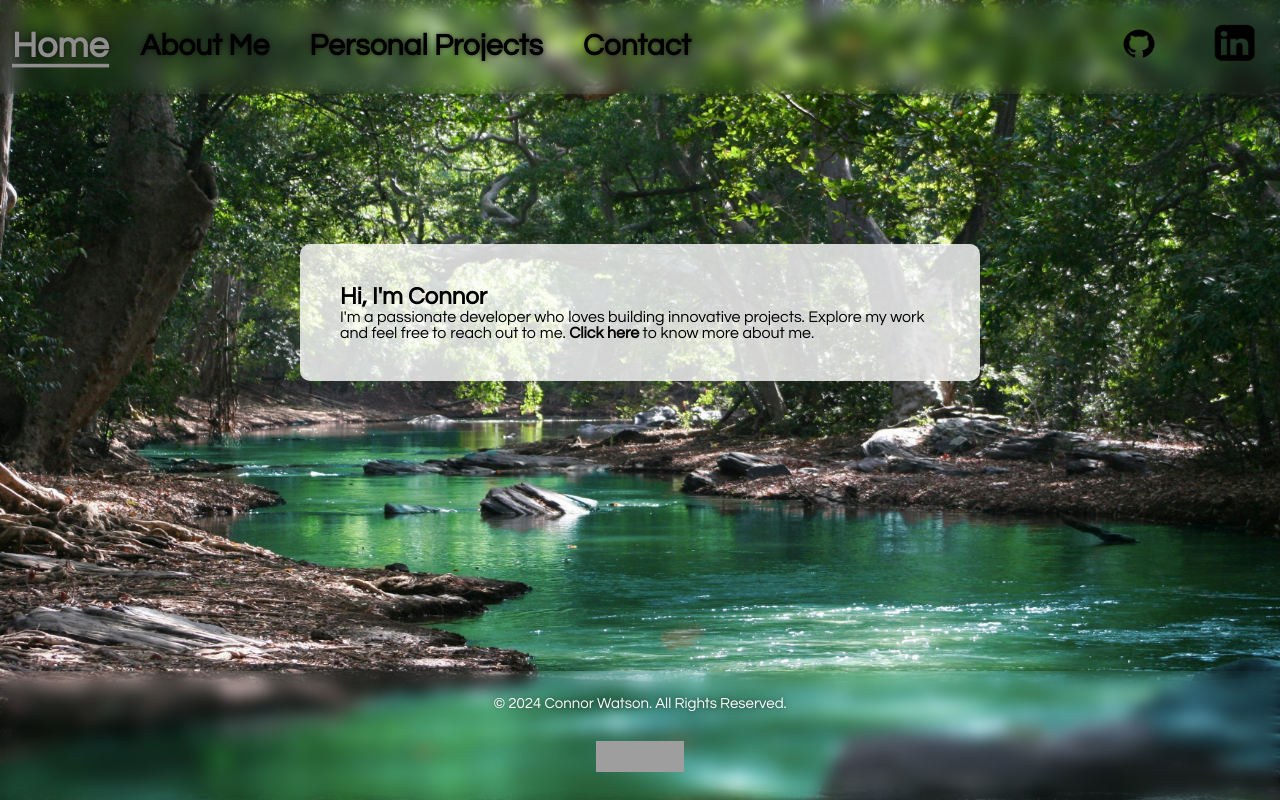
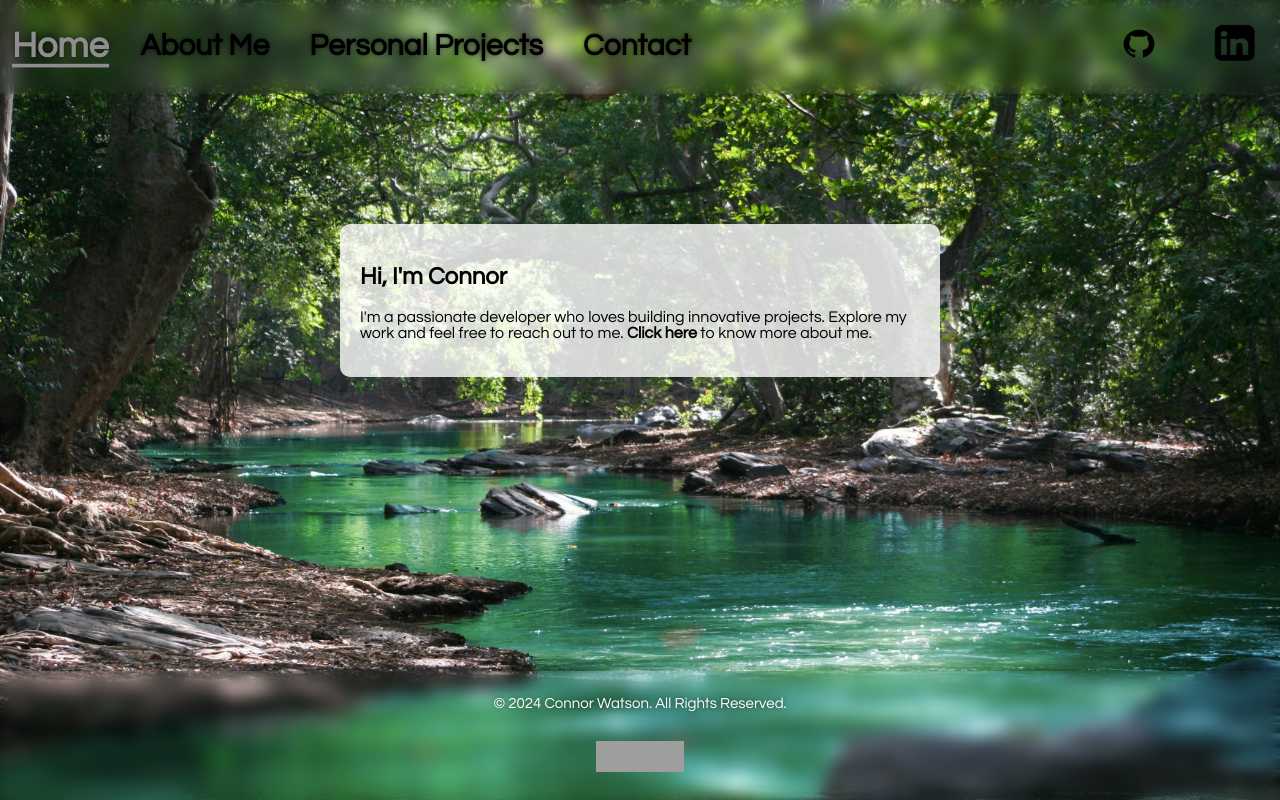
Before and after one commit to CJWatson14/Personal-Page, a plain HTML site: page index.html in a window 1280 px wide. Drawn offline with Linux system fonts and the light colour scheme; grey boxes are pictures that could not be loaded.

Commit message:
removed div classes and cleaned up css

```diff
--- a/index.html
+++ b/index.html
@@ -32,7 +32,6 @@
     <!-- Centre Box -->
     <a href="about_me.html" title="About Me Page" class="home_article">
         <article>
-            <div class="content-container-home">
                 <div class="article-text-home">
                     <h1>Hi, I'm Connor</h1>
                     <p>I'm a passionate developer who loves building innovative projects.
@@ -40,7 +39,6 @@
                         <strong>Click here</strong> to know more about me.
                     </p>
                 </div>
-            </div>
         </article>
     </a>
 
@@ -49,7 +47,7 @@
 <footer>
     <p>© 2024 Connor Watson. All Rights Reserved.</p>
      <p>
-      <a href="http://jigsaw.w3.org/css-validator/check/referer">
+      <a href="https://jigsaw.w3.org/css-validator/validator#css">
             <img style="border:0;width:88px;height:31px"
                 src="http://jigsaw.w3.org/css-validator/images/vcss-blue"
                 alt="Valid CSS!">
--- a/style.css
+++ b/style.css
@@ -28,7 +28,8 @@ body{
 /*Footer Style*/
 
 
-footer {display: flex;
+footer {
+    display: flex;
     flex-direction: column;
     font-family: "Century Gothic", CenturyGothic, Geneva, AppleGothic, sans-serif;
     width: 100%;
@@ -182,40 +183,22 @@ article .article-text {
 
 
 /*home article*/
-.content-container-home{
-    display: flex;
-    flex-direction: column;
-    align-items: center;
-    justify-content: center;
-    width: 100%;
-    padding: 20px;
-    height: auto
-
-}
 
 .home_article{
     display: flex;
-    flex-direction: column;
-    justify-content: flex-start;
+    flex-direction: flex-start;
+    justify-content: center;
     text-decoration: none;
     border-radius: 10px;
-    max-width: 800px;
+    max-width: 600px;
     width: fit-content;
-    padding: 20px;
+    padding-top: 100px;
     box-sizing: border-box;
     transition: 0.3s ease-out;
-    padding-top: 150px;
-
-}
-
-.home_article * {
-    margin: 0;
-
 }
 
 .article-text-home{
     max-width: 600px;
-
 
 }
 
```
Also changed, not shown: contact_page.html (+3 -0 lines), 2 other files.
